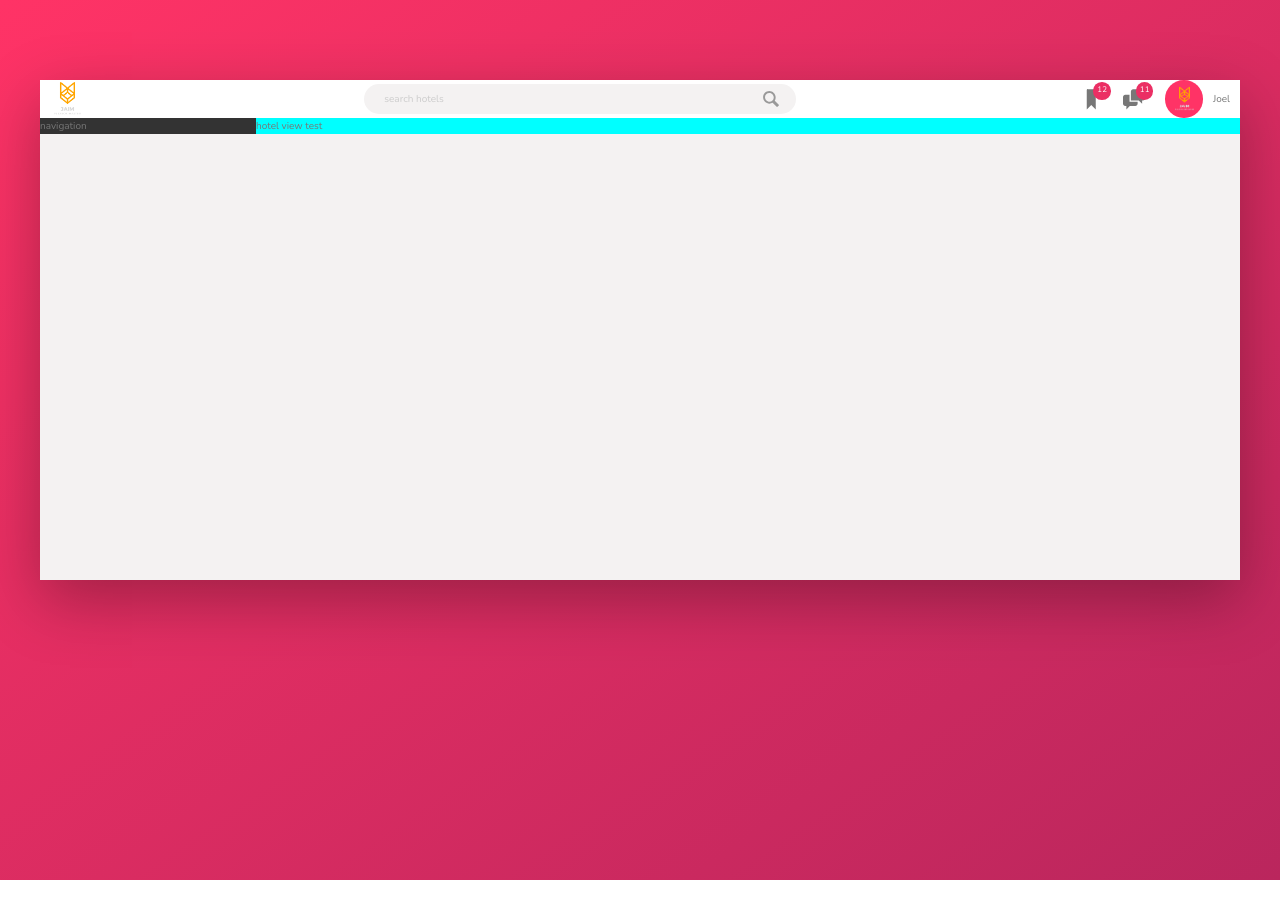
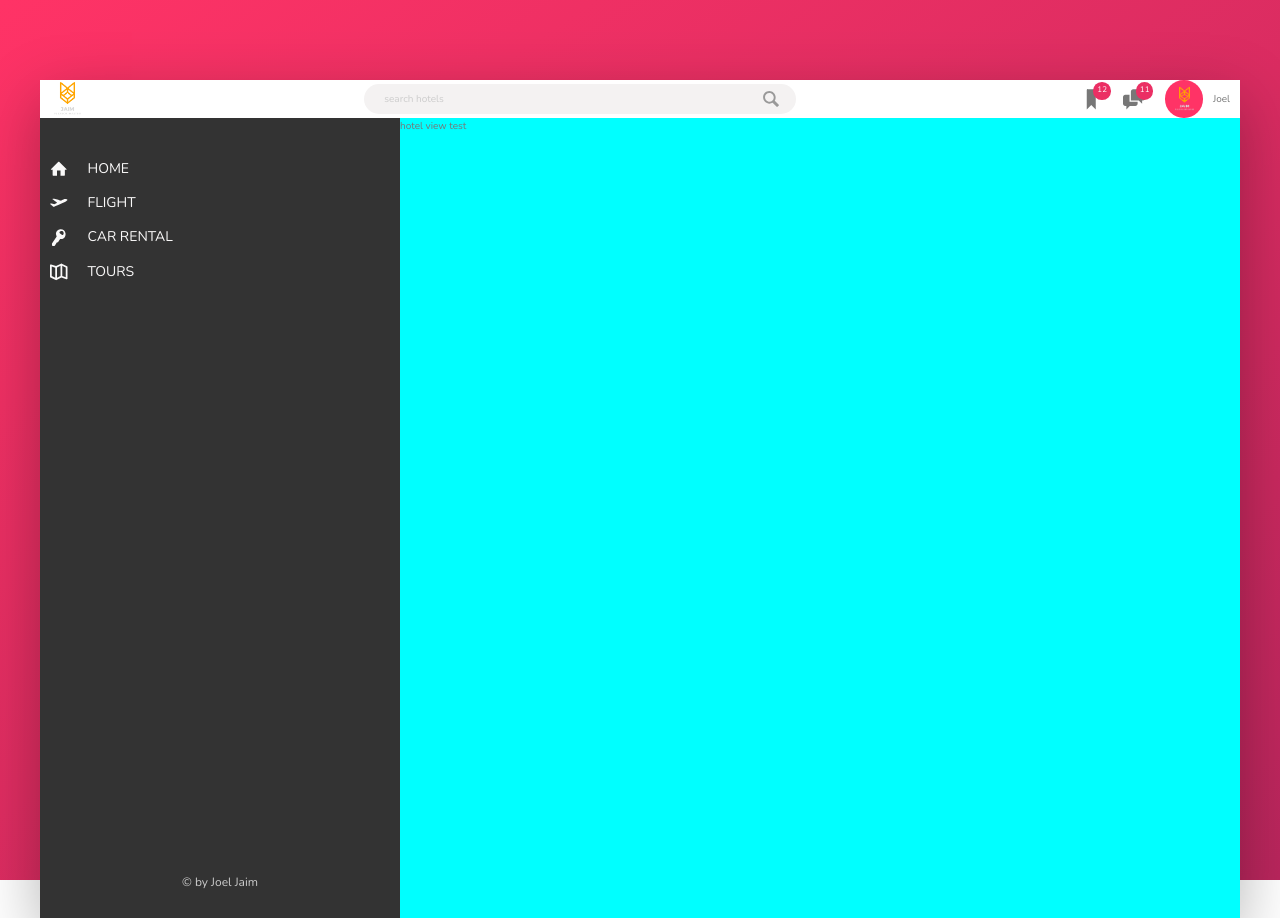
Before and after one commit to jowjaim20/next-app, a Next.js app: page / in a window 1280 px wide. Before the commit the page ends 880 px from the top, so only its background shows below. Built offline with nearby package versions, Linux system fonts and the light colour scheme.

Commit message:
android update Navigation

```diff
--- /dev/null
+++ b/components/Navigation.js
@@ -0,0 +1,46 @@
+import style from "../styles/sidebar.trillo.module.scss";
+import Image from "next/image";
+import Logo from "../public/20220506_150253_0000.png";
+
+import Home from "../public/img/SVG/home.svg";
+import Key from "../public/img/SVG/key.svg";
+import Map from "../public/img/SVG/map.svg";
+import Aircraft from "../public/img/SVG/aircraft-take-off.svg";
+
+const Navigation = () => {
+  return (
+  <nav className={style.sidebar} >
+  <ul className={style.sideNav}>
+		<li className={style.sideNav__item}>
+			<a href="#" className={style.sideNav__link}>
+				<Home className={style.sideNav__icon}/>
+				<span>Home</span>
+			</a>
+		</li>
+		<li className={style.sideNav__item}>
+			<a href="#" className={style.sideNav__link}>
+				<Aircraft className={style.sideNav__icon}/>
+				<span>Flight</span>
+			</a>
+		</li>
+		<li className={style.sideNav__item}>
+			<a href="#" className={style.sideNav__link}>
+				<Key className={style.sideNav__icon}/>
+				<span>Car Rental</span>
+			</a>
+		</li>
+		<li className={style.sideNav__item}>
+			<a href="#" className={style.sideNav__link}>
+				<Map className={style.sideNav__icon}/>
+				<span>Tours</span>
+			</a>
+		</li>
+  </ul>
+  <div className={style.legal}>
+  &copy; by Joel Jaim
+  </div>
+  </nav>
+  );
+};
+
+export default Navigation;
--- a/pages/index.js
+++ b/pages/index.js
@@ -1,12 +1,13 @@
 import style from "../styles/trillo.module.scss";
 import Header from "../components/Header";
+import Navigation from "../components/Navigation";
 const Trillo = () => {
   return (
     <div className={`${style.body}`}>
       <div className={`${style.container}`}>
         <Header />
         <div className={`${style.content}`}>
-          <nav className={style["sidebar"]}>navigation</nav>
+          <Navigation/>
           <main className={`${style["hotel-view"]}`}>hotel view test</main>
         </div>
       </div>
--- /dev/null
+++ b/styles/sidebar.trillo.module.scss
@@ -0,0 +1,71 @@
+/*-------------------Navigation------------*/
+.sidebar {
+	background-color: var(--color-grey-dark-1);
+	flex: 0 0 30%;
+	display: flex;
+	flex-direction: column;
+	justify-content: space-between;
+	height: 80rem; //delete//
+
+}
+.sideNav {
+	font-size: 1.4rem;
+	list-style: none;
+	margin-top: 3.5rem;
+
+	&__item {
+		padding: .5rem 1rem;
+		position: relative;
+		&:not(:last-child) {
+			margin-bottom: 2px;
+		}
+	}
+	&__item::before {
+		content: '';
+		position: absolute;
+		z-index: 0;
+		top: 0;
+		left: 0;
+		height: 100%;
+		width: 3px;
+		background-color: var(--color-primary);
+		transform: scaleY(0);
+		transition: transform .2s, width .2s .2s;
+		transform-origin: bottom;
+	}
+	&__item:hover::before {
+		transform: scaleY(1);
+		width: 100%;
+
+
+	}
+	&__link,
+	&__link:link,
+	&__link:visited {
+		position: relative;
+		z-index: 1;
+		display: flex;
+		align-items: center;
+		color: var(--color-grey-light-1);
+		text-decoration: none;
+		text-transform: uppercase;
+
+	}
+	&__icon {
+		width: 1.75rem;
+		height: 1.75rem;
+		margin-right: 2rem;
+		fill: currentColor;
+	}
+
+
+}
+
+///////////////////legal
+
+.legal {
+	font-size: 1.2rem;
+	color: var(--color-grey-light-4);
+	text-align: center;
+	padding: 2.5rem;
+}
--- a/styles/trillo.module.scss
+++ b/styles/trillo.module.scss
@@ -1,5 +1,4 @@
-body {
-}
+body {}
 
 .container {
 	max-width: 120rem;
@@ -19,10 +18,7 @@ body {
 .content {
 	display: flex;
 }
-.sidebar {
-  background-color: var(--color-grey-dark-1);
-  flex: 0 0 18%;
-}
+
 .hotel-view {
 	background-color: aqua;
 	flex: 1;
@@ -131,8 +127,7 @@ body {
 		justify-content: center;
 		align-items: center;
 	}
-  &__user {
-  }
+	&__user {}
 	&__user_photoContainer {
 		//background-color: red;
 		height: 3.75rem;
```
Lines whose indentation alone changed are shown as unchanged.
